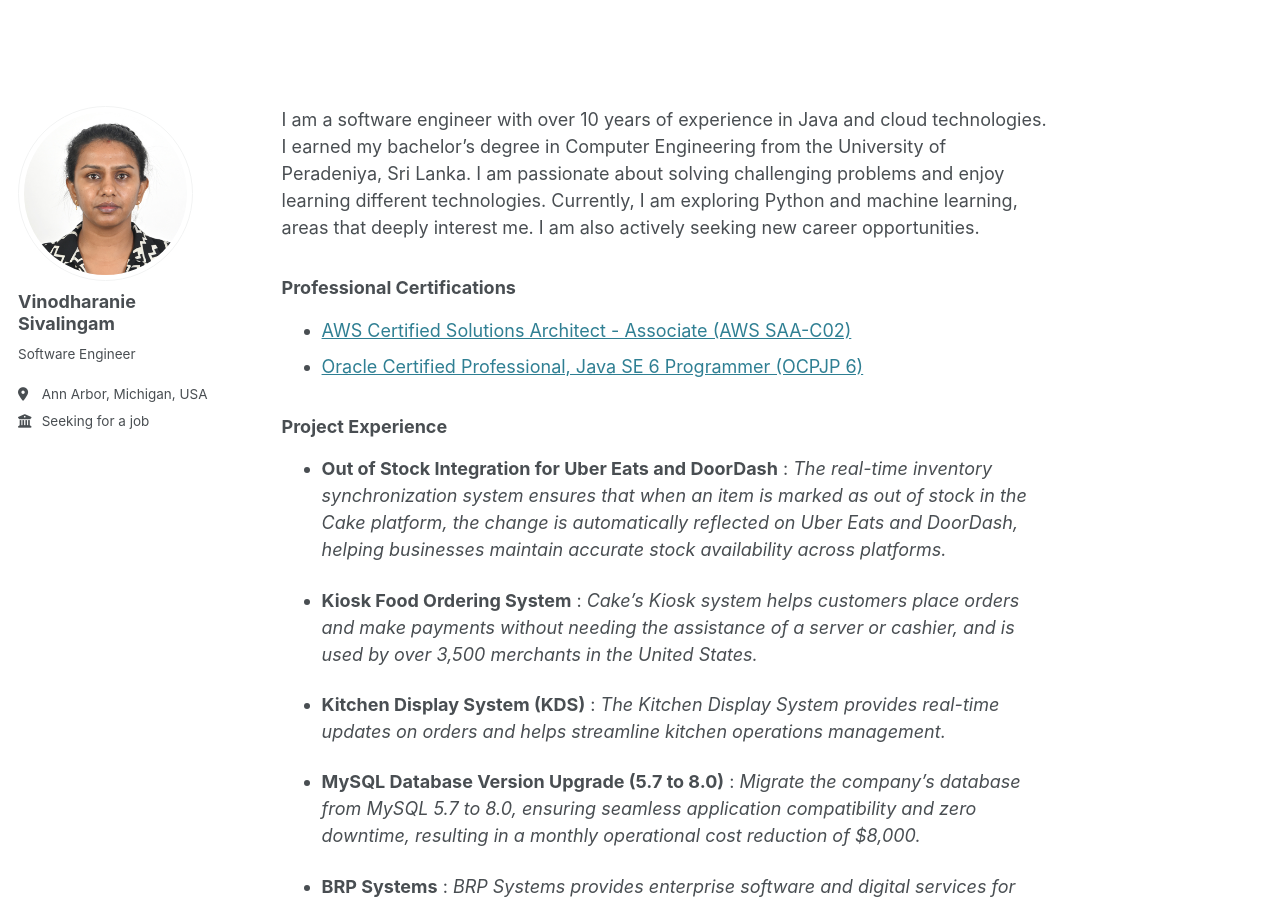
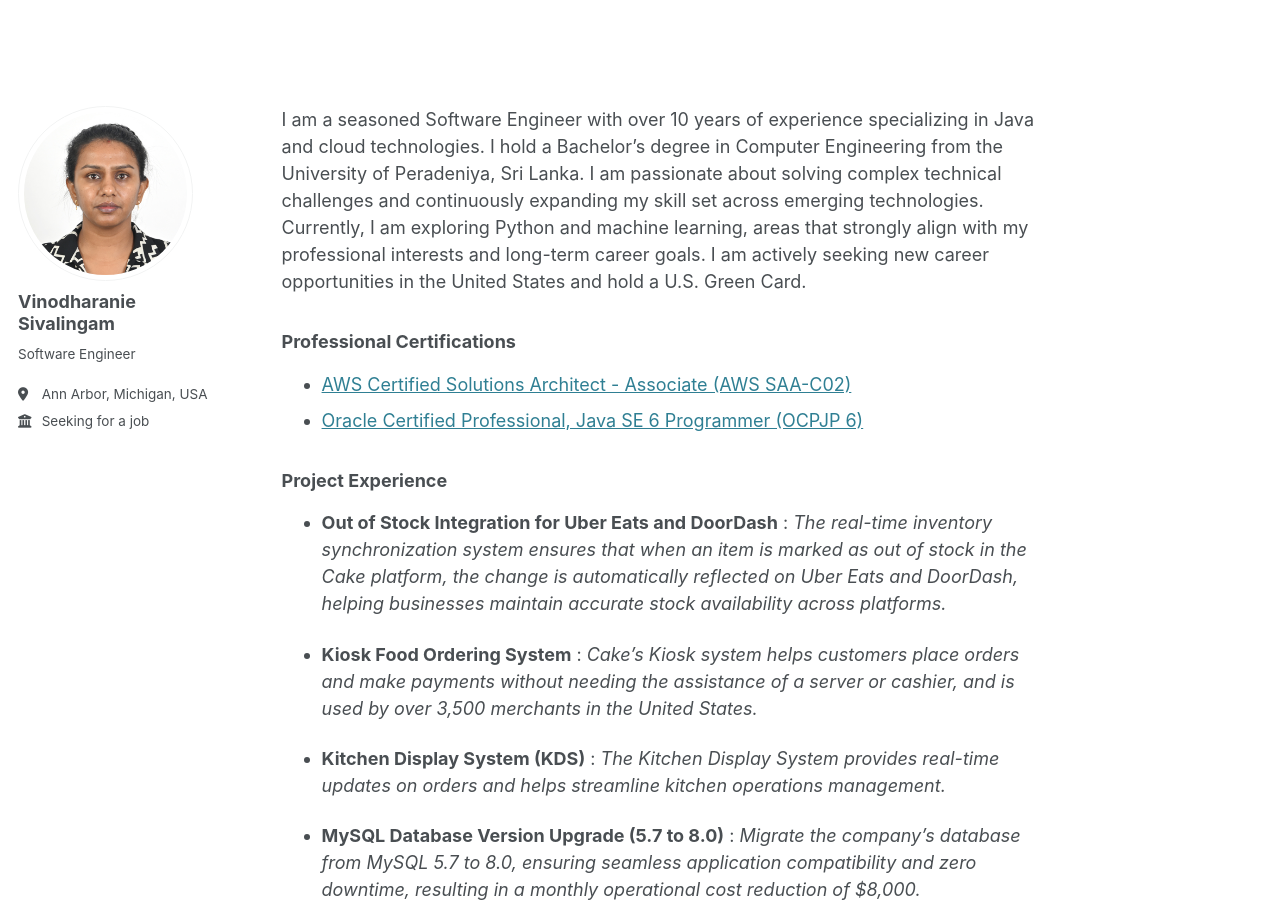
Before and after one commit to vinodharanie/vinodharanie.github.io, a Jekyll site: the page built from _pages/about.md, in a window 1280 px wide and 900 px high. Built offline with Jekyll 4.4.1, drawn with Linux system fonts in a browser that asks for light colours.

Commit message:
Update about.md

```diff
--- a/_pages/about.md
+++ b/_pages/about.md
@@ -6,7 +6,7 @@ redirect_from:
 - /about.html
 ---
 
-I am a software engineer with over 10 years of experience in Java and cloud technologies. I earned my bachelor's degree in Computer Engineering from the University of Peradeniya, Sri Lanka. I am passionate about solving challenging problems and enjoy learning different technologies. Currently, I am exploring Python and machine learning, areas that deeply interest me. I am also actively seeking new career opportunities.
+I am a seasoned Software Engineer with over 10 years of experience specializing in Java and cloud technologies. I hold a Bachelor’s degree in Computer Engineering from the University of Peradeniya, Sri Lanka. I am passionate about solving complex technical challenges and continuously expanding my skill set across emerging technologies. Currently, I am exploring Python and machine learning, areas that strongly align with my professional interests and long-term career goals. I am actively seeking new career opportunities in the United States and hold a U.S. Green Card.
 
 ### Professional Certifications
 - [AWS Certified Solutions Architect - Associate (AWS SAA-C02)](https://www.credly.com/badges/8ad31d47-6807-4703-92a8-958d143fb262?source=linked_in_profile)
```
